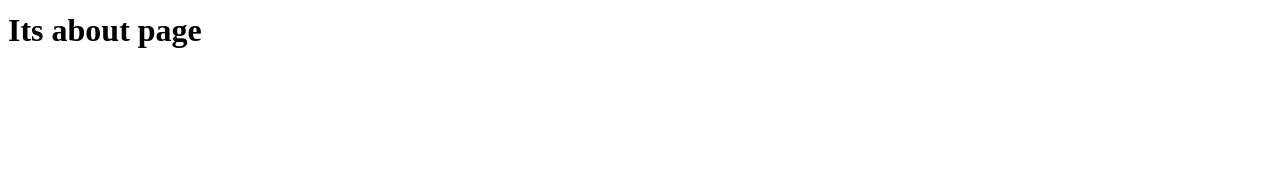
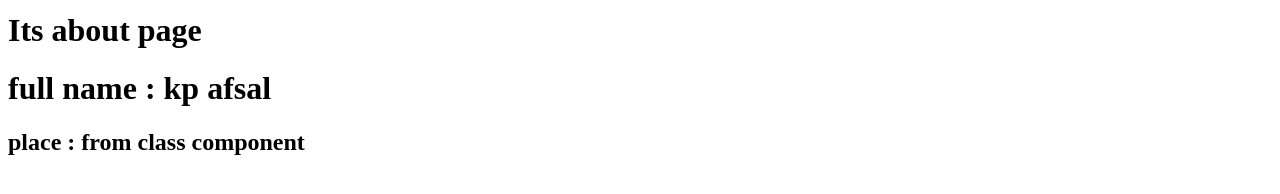
Before and after one commit to Afsalkp7/food-delivery-app-react, a React (Vite) app: page /about in a window 1280 px wide. Shown: the part 136-330 px from the top of the page. Built offline with nearby package versions, Linux system fonts and the light colour scheme.

Commit message:
class component

```diff
--- a/src/App.js
+++ b/src/App.js
@@ -8,6 +8,8 @@ import About from "./components/About";
 import Error from "./components/Error";
 import { Outlet } from "react-router-dom";
 import ResMenu from "./components/ResMenu";
+import User from "./components/UserFunction";
+import UserClass from "./components/UserClass";
 
 const AppLayOut = () => {
   return (
--- a/src/components/About.js
+++ b/src/components/About.js
@@ -1,6 +1,10 @@
+import User from "./UserFunction"
+import UserClass from "./UserClass"
 const About = () => {
     return <div>
         <h1>Its about page</h1>
+        <User name={"afsal kp manu"} place={"from functional component"}/>
+        <UserClass name={"kp afsal"} place={"from class component"}/>
     </div>
 }
 
--- /dev/null
+++ b/src/components/UserClass.js
@@ -0,0 +1,18 @@
+import React from "react";
+
+class UserClass extends React.Component {
+  constructor(props) {
+    super(props);
+  }
+  render() {
+    const {name,place} = this.props
+    return (
+      <div>
+        <h1>full name : {name}</h1>
+        <h2>place : {place}</h2>
+      </div>
+    );
+  }
+}
+
+export default UserClass;
--- /dev/null
+++ b/src/components/UserFunction.js
@@ -0,0 +1,8 @@
+const User = (props)=>{
+    return
+    (<div>
+        <h1>full name : {props.name}</h1>
+        <h2>place : {props.place}</h2>
+    </div>)
+}
+export default User
```
